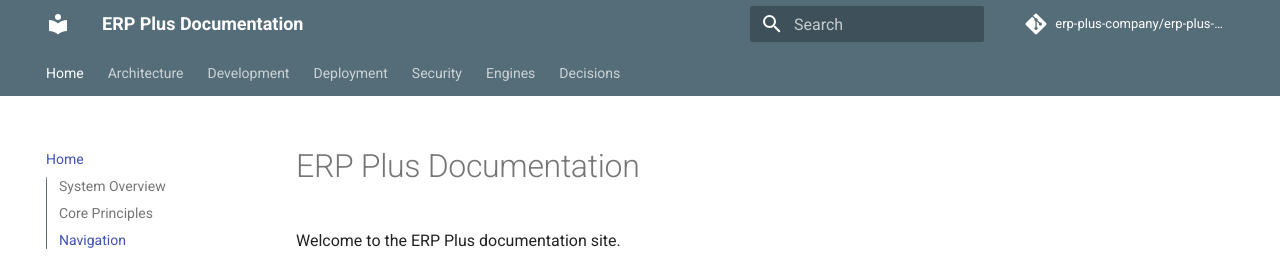
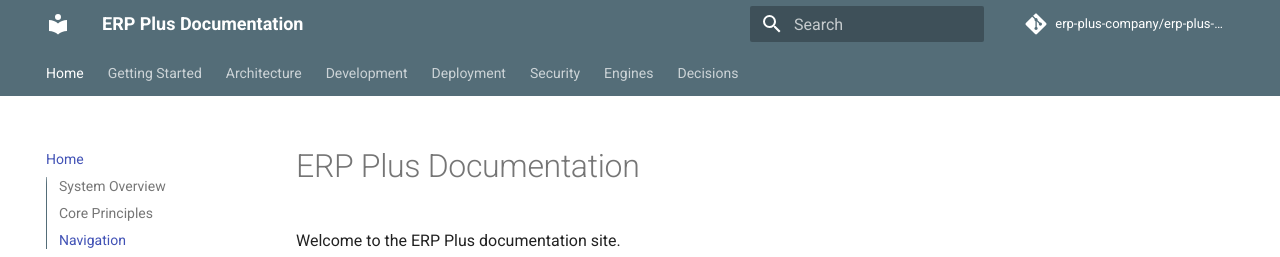
Before and after one commit to erp-plus-company/erp-plus-docs, an MkDocs documentation site: the page built from docs/index.md, in a window 1280 px wide and 1386 px high. Shown: the top 257 px of the window. Built offline with MkDocs 1.6.1 and Material for MkDocs 9.7.7, drawn with Linux system fonts in a browser that asks for light colours; comment, search, counter and statistics services are not loaded.

```diff
--- a/mkdocs.yml
+++ b/mkdocs.yml
@@ -1,6 +1,7 @@
 site_name: ERP Plus Documentation
 site_description: Modular ERP Platform Documentation
 site_author: ERP Plus Company
+site_url: https://erp-plus-company.github.io/erp-plus-docs/
 
 repo_name: erp-plus-company/erp-plus-docs
 repo_url: https://github.com/erp-plus-company/erp-plus-docs
@@ -12,6 +13,7 @@ theme:
       primary: blue grey
       accent: indigo
   features:
+    - navigation.instant
     - navigation.tabs
     - navigation.sections
     - navigation.expand
@@ -20,6 +22,10 @@ theme:
 
 nav:
   - Home: index.md
+
+  - Getting Started:
+      - Introduction: getting-started/index.md
+      - Installation: getting-started/installation.md
 
   - Architecture:
       - Overview: architecture/overview.md
```
